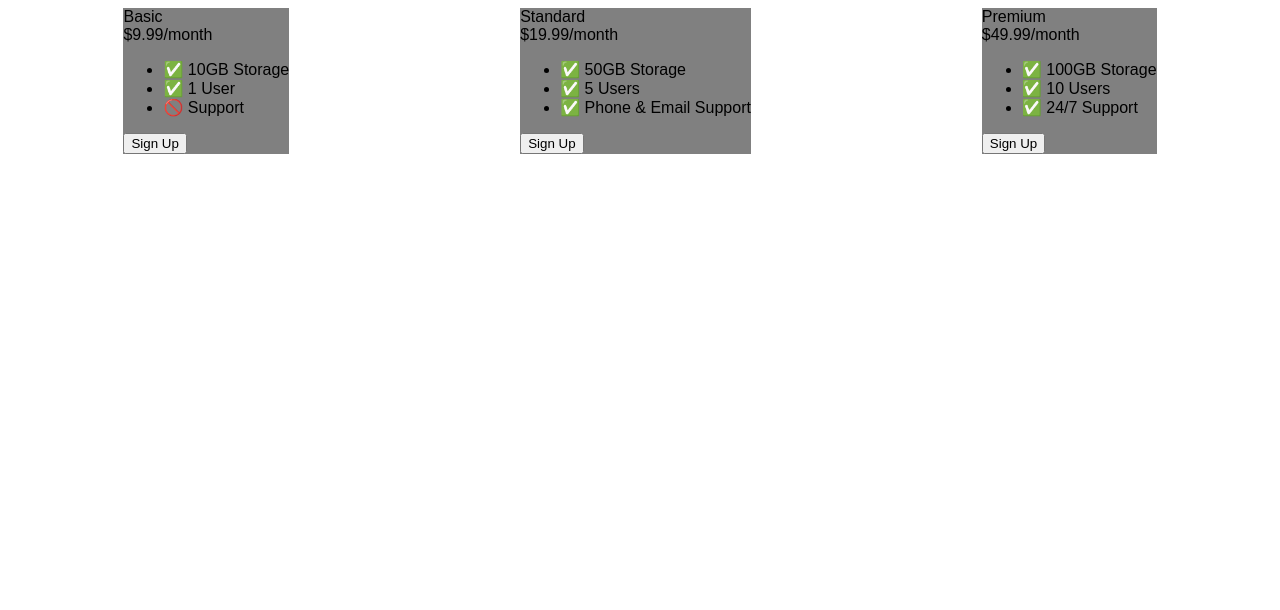
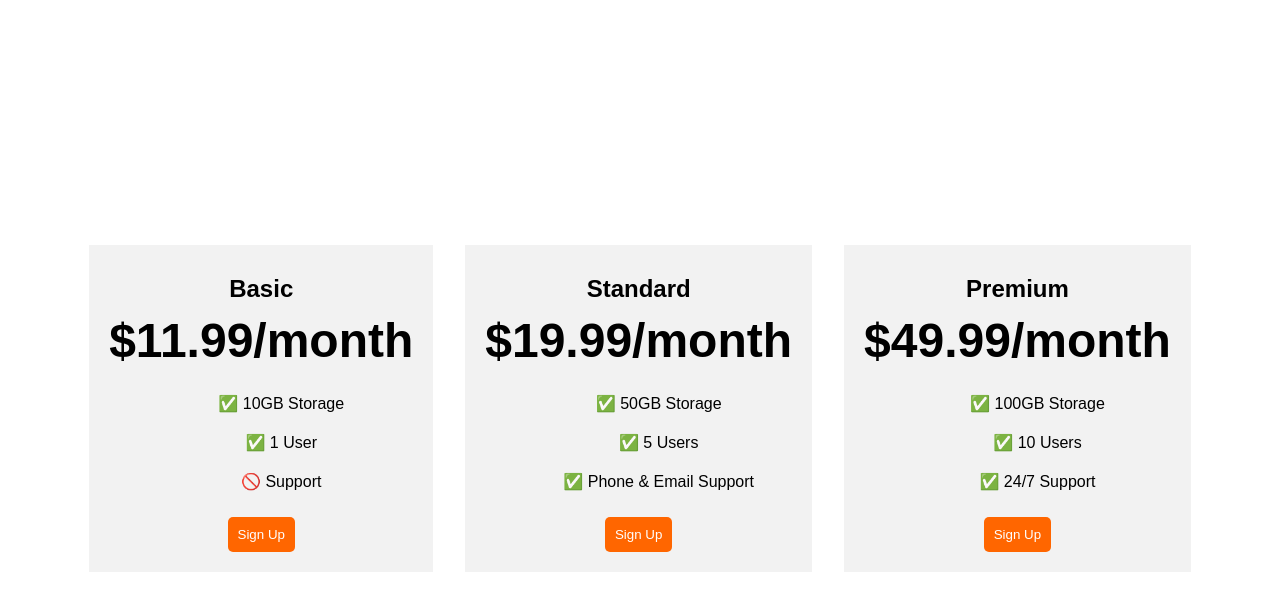
Before and after one commit to otabek7/Pricing_Table_Project, a plain HTML site: page 9.4 Flexbox Pricing Table Project/index.html in a window 1280 px wide. Drawn offline with Linux system fonts and the light colour scheme; a web font is replaced by a local one.

Commit message:
third_ commit

```diff
--- a/9.4 Flexbox Pricing Table Project/index.html
+++ b/9.4 Flexbox Pricing Table Project/index.html
@@ -12,11 +12,41 @@
     }
     .pricing-container{
       display: flex;
-      flex-direction: row;
-      justify-content: space-around;
+      align-items: center;
+      justify-content: center;
+      height: 100vh;
+      gap: 2rem;
+
     }
     .pricing-plan{
-      background: grey;
+      background: #f2f2f2;
+      text-align: center;
+      padding: 20px;
+    }
+
+    .plan-title{
+      font-size: 24px;
+      font-weight: bold;
+      margin: 10px;
+    }
+    .plan-price{
+      font-size: 48px;
+      font-weight: bold;
+    }
+    .plan-button{
+      text-align: center;
+      background-color: #ff6600;
+      border: none;
+      color: white;
+      border-radius: 5px;
+      padding: 10px;
+    }
+    ul{
+      list-style-type: none;
+    }
+
+    li{
+      padding: 10px;
     }
 
 
@@ -32,7 +62,7 @@
   <div class="pricing-container">
     <div class="pricing-plan">
       <div class="plan-title">Basic</div>
-      <div class="plan-price">$9.99/month</div>
+      <div class="plan-price">$11.99/month</div>
       <ul class="plan-features">
         <li>✅ 10GB Storage</li>
         <li>✅ 1 User</li>
```
